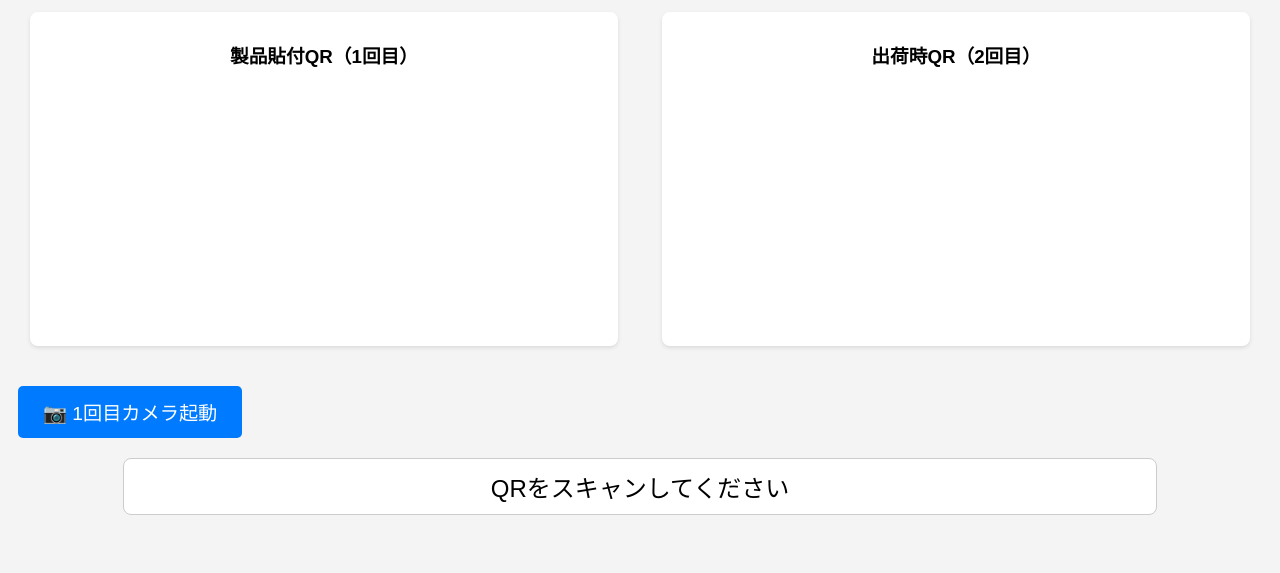
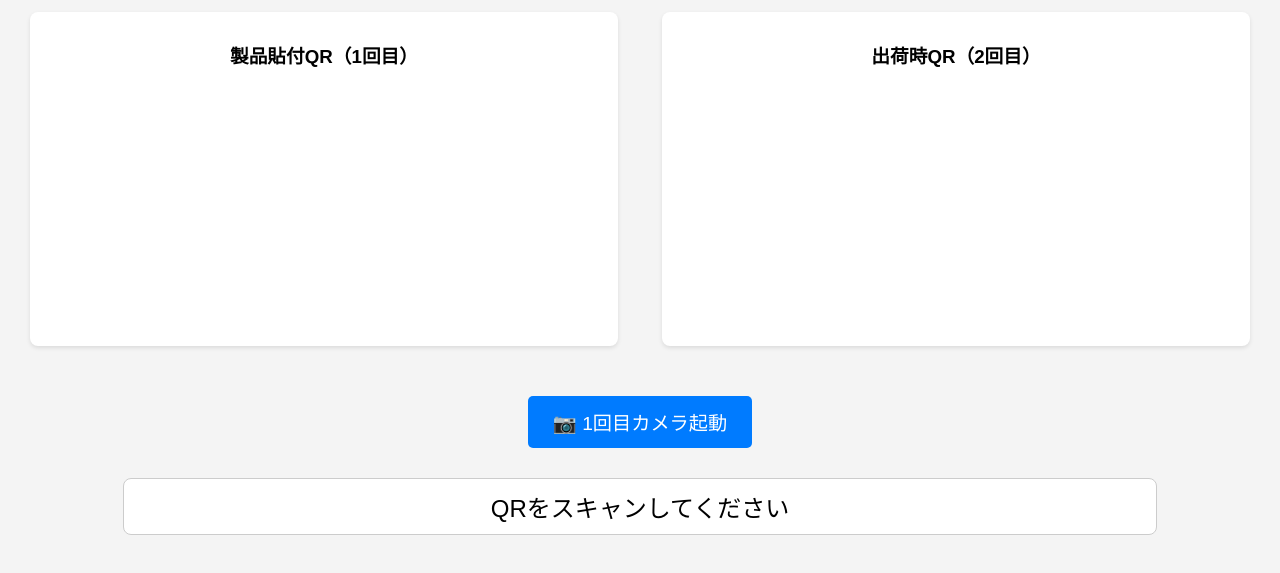
Before and after one commit to patipatikun/qr-scanner-jsqr, a plain HTML site: page index.html in a window 1280 px wide. Shown: the part 97-670 px from the top of the page. Drawn offline with nearby package versions, Linux system fonts and the light colour scheme.

Commit message:
Update index.html

```diff
--- a/index.html
+++ b/index.html
@@ -16,6 +16,7 @@
       color: white;
       padding: 10px;
     }
+    /* スキャナーを横並びにする Flexbox コンテナ */
     .scanner-container {
       display: flex;
       justify-content: space-around;
@@ -33,7 +34,6 @@
     }
     /* スキャナー表示エリア */
     #scanner-dqr, #scanner-productqr {
-      /* カメラの映像とキャンバスがここに入ります */
       min-height: 250px;
       display: flex;
       justify-content: center;
@@ -47,6 +47,17 @@
         max-width: 100%;
         max-height: 100%;
         object-fit: contain;
+    }
+
+    /* 照準枠のスタイル */
+    .aimer {
+        position: absolute;
+        top: 50%;
+        left: 50%;
+        transform: translate(-50%, -50%);
+        border: 2px dashed red; /* 赤い破線枠 */
+        box-sizing: border-box;
+        z-index: 10;
     }
 
     /* 結果とボタンのスタイル */
@@ -89,15 +100,11 @@
       cursor: not-allowed;
     }
 
-    /* 照準枠のスタイル */
-    .aimer {
-        position: absolute;
-        top: 50%;
-        left: 50%;
-        transform: translate(-50%, -50%);
-        border: 2px dashed red; /* 照準枠の色 */
-        box-sizing: border-box;
-        z-index: 10;
+    /* ボタンエリアを横並びにする (flex-wrap: wrap はモバイル対応) */
+    #button-area {
+        display: flex;
+        justify-content: center;
+        flex-wrap: wrap;
     }
 
     /* モバイル対応 */
@@ -130,8 +137,10 @@
     </div>
   </div>
 
-  <button id="start-scan-1">📷 1回目カメラ起動</button>
-  <button id="start-scan-2" style="display:none;">📷 2回目カメラ起動</button>
+  <div id="button-area">
+    <button id="start-scan-1">📷 1回目カメラ起動</button>
+    <button id="start-scan-2" style="display:none;">📷 2回目カメラ起動</button>
+  </div>
 
   <div id="result">QRをスキャンしてください</div>
 
```
